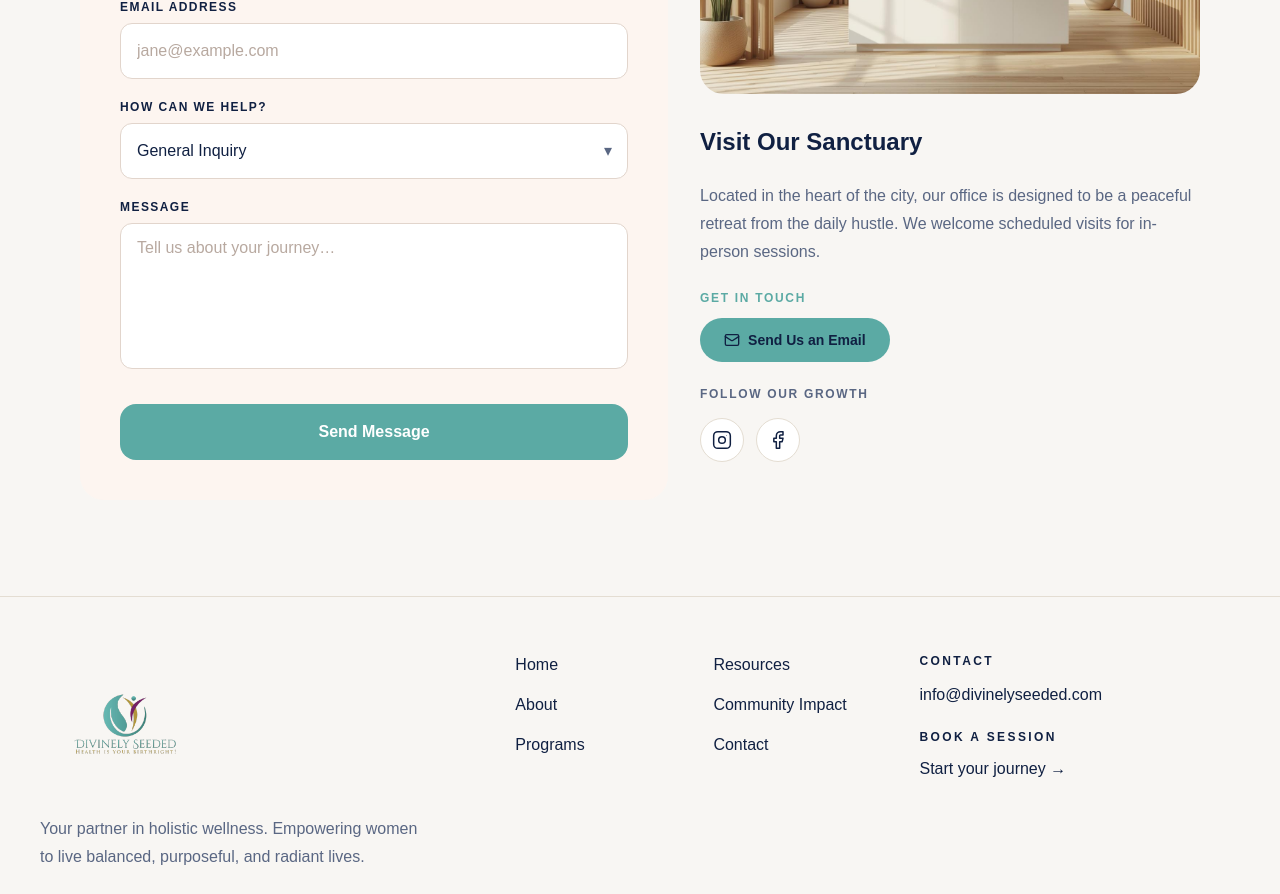
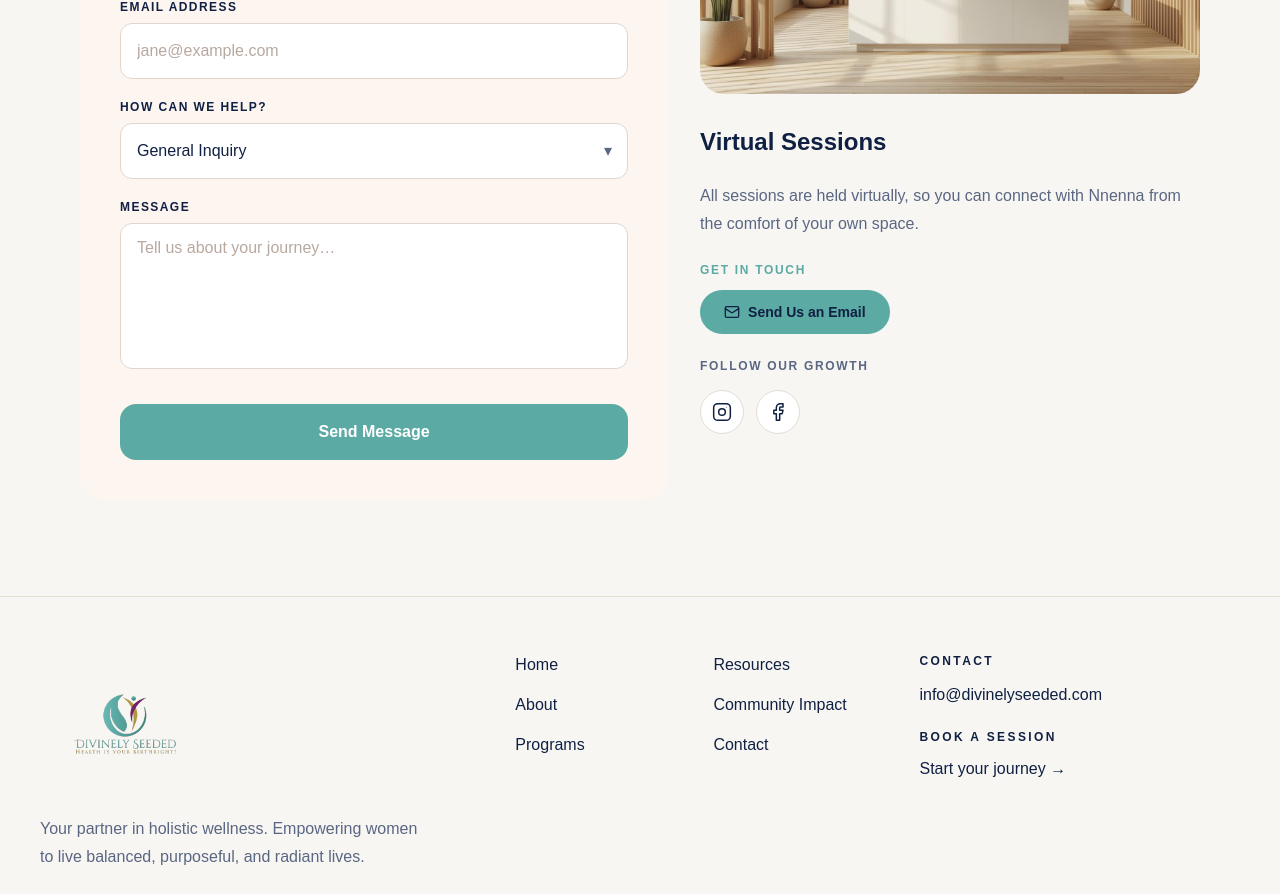
Before and after one commit to 707-Holding-LLC/divinely-seeded, a Next.js app: page /contact in a window 1280 px wide. Shown: the part 1480-2374 px from the top of the page. Built offline with nearby package versions, Linux system fonts and the light colour scheme.

Commit message:
virtual sessions update

```diff
--- a/src/components/contact/ContactInfo.tsx
+++ b/src/components/contact/ContactInfo.tsx
@@ -55,12 +55,12 @@ export function ContactInfo() {
       {/* Visit Our Sanctuary */}
       <div className="space-y-6">
         <h3 className="font-heading text-2xl font-bold text-[var(--foreground)]">
-          Visit Our Sanctuary
+          Virtual Sessions
         </h3>
         <p className="text-base leading-7 text-[var(--muted)]">
-          Located in the heart of the city, our office is designed to be a
-          peaceful retreat from the daily hustle. We welcome scheduled visits
-          for in-person sessions.
+          All sessions are held virtually, so you can connect with Nnenna
+          from the comfort of your own space.
+
         </p>
 
 
```
